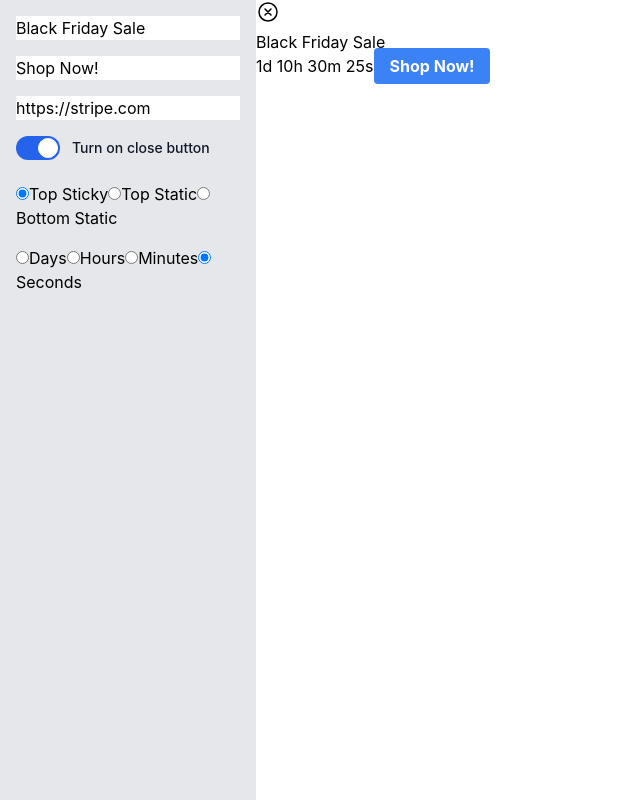
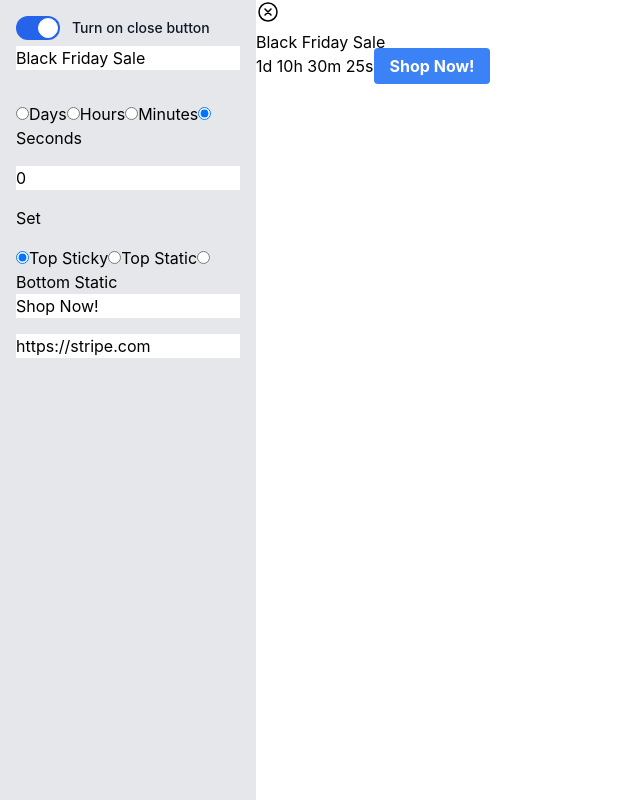
Before and after one commit to ozgur-okt/timer-task, a React (Create React App) app: page / in a window 1280 px wide. Shown: the whole page, without its empty margins (0-640 px from the left). Built offline with nearby package versions, Linux system fonts and the light colour scheme.

Commit message:
feat:sidebar order

```diff
--- a/src/components/SideBar.tsx
+++ b/src/components/SideBar.tsx
@@ -14,6 +14,8 @@ function SideBar() {
   const setPosition = useTimerStore((state) => state.setPosition);
   const timeUnit = useTimerStore((state) => state.timeUnit);
   const setTimeUnit = useTimerStore((state) => state.setTimeUnit);
+  const setStartHours = useTimerStore((state) => state.setStartHours);
+  const [countdownStartHours, setCountdownStartHours] = React.useState(0);
 
   const handleLabelChange = (event: React.ChangeEvent<HTMLInputElement>) => {
     setLabel(event.target.value);
@@ -33,27 +35,14 @@ function SideBar() {
   const handleTimeUnitChange = (event: React.ChangeEvent<HTMLInputElement>) => {
     setTimeUnit(event.target.value as 'days' | 'hours' | 'minutes' | 'seconds');
   };
+  const handleStartHoursChange = (event: React.ChangeEvent<HTMLInputElement>) => {
+    setCountdownStartHours(Number(event.target.value));
+  };
 
   return (
     <div className="w-64 h-full bg-gray-200 p-4">
+       <ToggleButton />
       <input type="text" value={header} onChange={handleHeaderChange} className="mb-4 w-full" placeholder="Timer Header" />
-      <input type="text" value={label} onChange={handleLabelChange} className="mb-4 w-full" placeholder="Button Label" />
-      <input type="text" value={link} onChange={handleLinkChange} className="mb-4 w-full" placeholder="Button Link" />
-      <ToggleButton />
-      <div className="mt-4">
-        <label>
-          <input type="radio" value="top-sticky" checked={position === 'top-sticky'} onChange={handlePositionChange} />
-          Top Sticky
-        </label>
-        <label>
-          <input type="radio" value="top-static" checked={position === 'top-static'} onChange={handlePositionChange} />
-          Top Static
-        </label>
-        <label>
-          <input type="radio" value="bottom-static" checked={position === 'bottom-static'} onChange={handlePositionChange} />
-          Bottom Static
-        </label>
-      </div>
       <div className="mt-4">
         <label>
           <input type="radio" value="days" checked={timeUnit === 'days'} onChange={handleTimeUnitChange} />
@@ -72,6 +61,26 @@ function SideBar() {
           Seconds
         </label>
       </div>
+      <div className="mt-4">
+        <input type="number" value={countdownStartHours} onChange={handleStartHoursChange} className="mb-4 w-full" placeholder="Start Hours" />
+        <button onClick={() => setStartHours(countdownStartHours)}>Set</button>
+      </div>
+      <div className="mt-4">
+        <label>
+          <input type="radio" value="top-sticky" checked={position === 'top-sticky'} onChange={handlePositionChange} />
+          Top Sticky
+        </label>
+        <label>
+          <input type="radio" value="top-static" checked={position === 'top-static'} onChange={handlePositionChange} />
+          Top Static
+        </label>
+        <label>
+          <input type="radio" value="bottom-static" checked={position === 'bottom-static'} onChange={handlePositionChange} />
+          Bottom Static
+        </label>
+      </div>
+      <input type="text" value={label} onChange={handleLabelChange} className="mb-4 w-full" placeholder="Button Label" />
+      <input type="text" value={link} onChange={handleLinkChange} className="mb-4 w-full" placeholder="Button Link" />
     </div>
   );
 }
--- a/src/store/timerStore.ts
+++ b/src/store/timerStore.ts
@@ -3,6 +3,7 @@ import {create} from 'zustand';
 type TimerState = {
   time: number;
   setTime: () => void;
+  setStartHours: (hours: number) => void;
   header: string;
   setHeader: (header: string) => void;
   isOpen: boolean;
@@ -18,6 +19,7 @@ type TimerState = {
 export const useTimerStore = create<TimerState>((set) => ({
   time: 1 * 24 * 60 * 60 + 10 * 60 * 60 + 30 * 60 + 30, // 1 day, 10 hours, 30 minutes, 30 seconds in seconds
   setTime: () => set((state) => ({...state, time: state.time - 1})),
+  setStartHours: (hours: number) => set((state) => ({...state, time: hours * 60 * 60})),
   header: 'Black Friday Sale',
   setHeader: (header: string) => set({ header }),
   isOpen: true,
```
